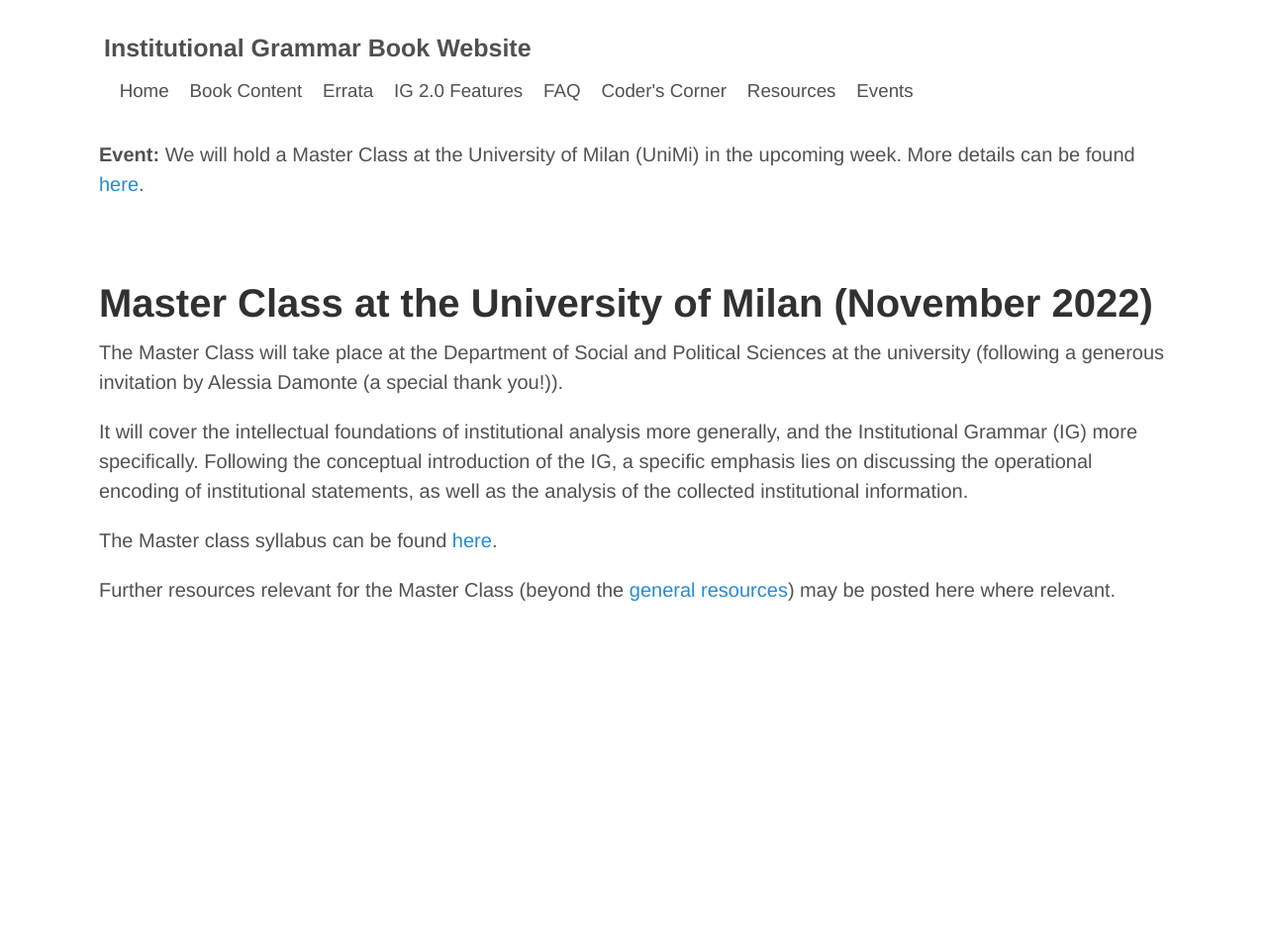
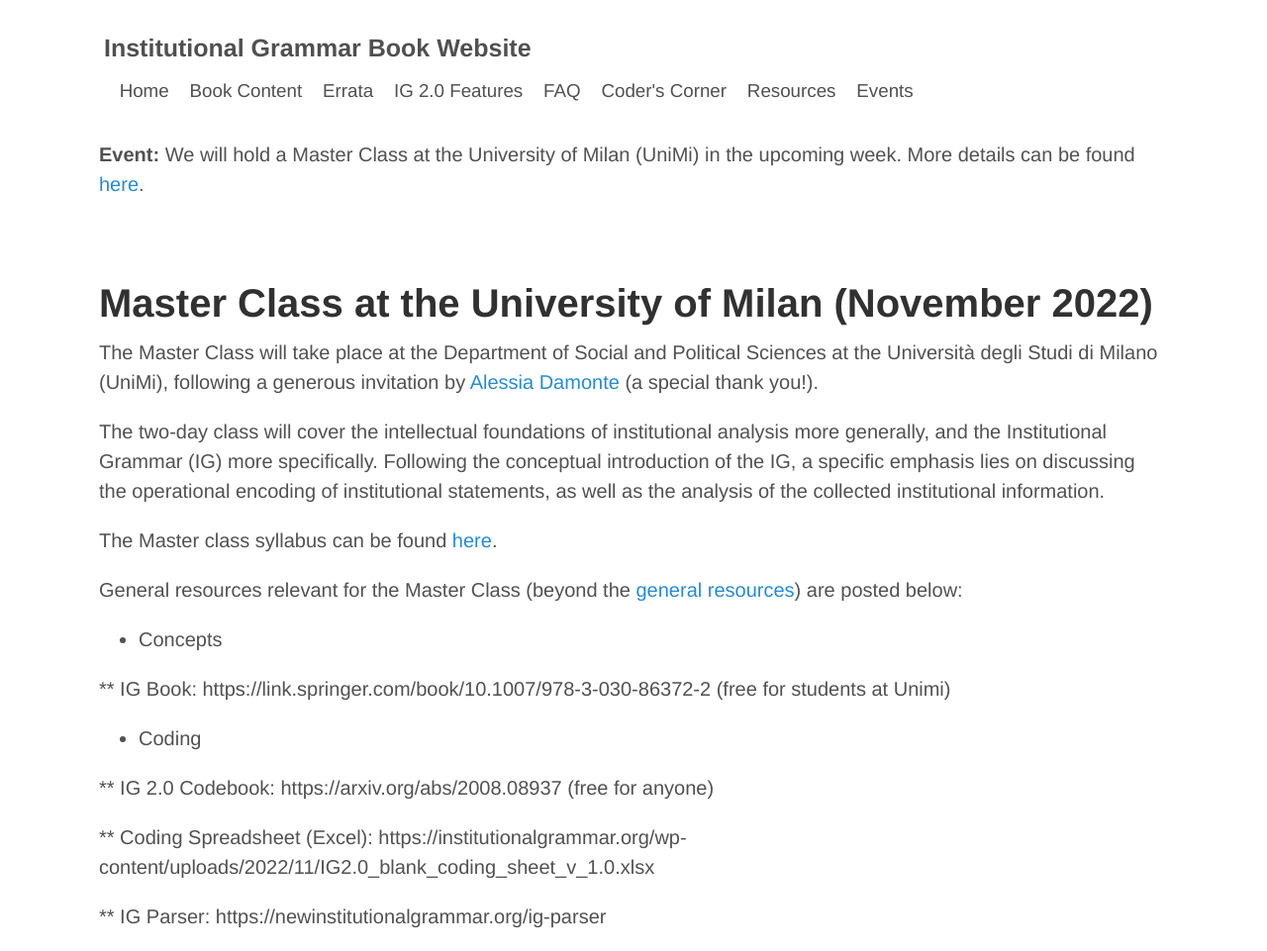
Before and after one commit to InstitutionalGrammar/IG-Book, a Jekyll site: the page built from events-milan-2022.md, in a window 1280 px wide. Shown: the whole page at 99% size. Built offline with Jekyll 4.4.1, drawn with Linux system fonts in a browser that asks for light colours; before the commit the page ends 900 px from its top, so only the background shows below that.

Commit message:
Updated Milan site.

```diff
--- a/events-milan-2022.md
+++ b/events-milan-2022.md
@@ -6,10 +6,22 @@ title: IG Book
 
 # Master Class at the University of Milan (November 2022)
 
-The Master Class will take place at the Department of Social and Political Sciences at the university (following a generous invitation by Alessia Damonte (a special thank you!)).
+The Master Class will take place at the Department of Social and Political Sciences at the Università degli Studi di Milano (UniMi), following a generous invitation by [Alessia Damonte](https://expertise.unimi.it/get/person/alessia-damonte) (a special thank you!).
 
-It will cover the intellectual foundations of institutional analysis more generally, and the Institutional Grammar (IG) more specifically. Following the conceptual introduction of the IG, a specific emphasis lies on discussing the operational encoding of institutional statements, as well as the analysis of the collected institutional information.
+The two-day class will cover the intellectual foundations of institutional analysis more generally, and the Institutional Grammar (IG) more specifically. Following the conceptual introduction of the IG, a specific emphasis lies on discussing the operational encoding of institutional statements, as well as the analysis of the collected institutional information.
 
 The Master class syllabus can be found [here](https://newinstitutionalgrammar.org/resources/IG%20Master%20Class%20Milan%20Overview.pdf).
 
-Further resources relevant for the Master Class (beyond the <a href="{{ site.path }}/resources.html">general resources</a>) may be posted here where relevant.
+General resources relevant for the Master Class (beyond the <a href="{{ site.path }}/resources.html">general resources</a>) are posted below:
+
+* Concepts
+
+** IG Book: https://link.springer.com/book/10.1007/978-3-030-86372-2 (free for students at Unimi)
+
+* Coding
+
+** IG 2.0 Codebook: https://arxiv.org/abs/2008.08937 (free for anyone)
+
+** Coding Spreadsheet (Excel): https://institutionalgrammar.org/wp-content/uploads/2022/11/IG2.0_blank_coding_sheet_v_1.0.xlsx
+
+** IG Parser: https://newinstitutionalgrammar.org/ig-parser
```
